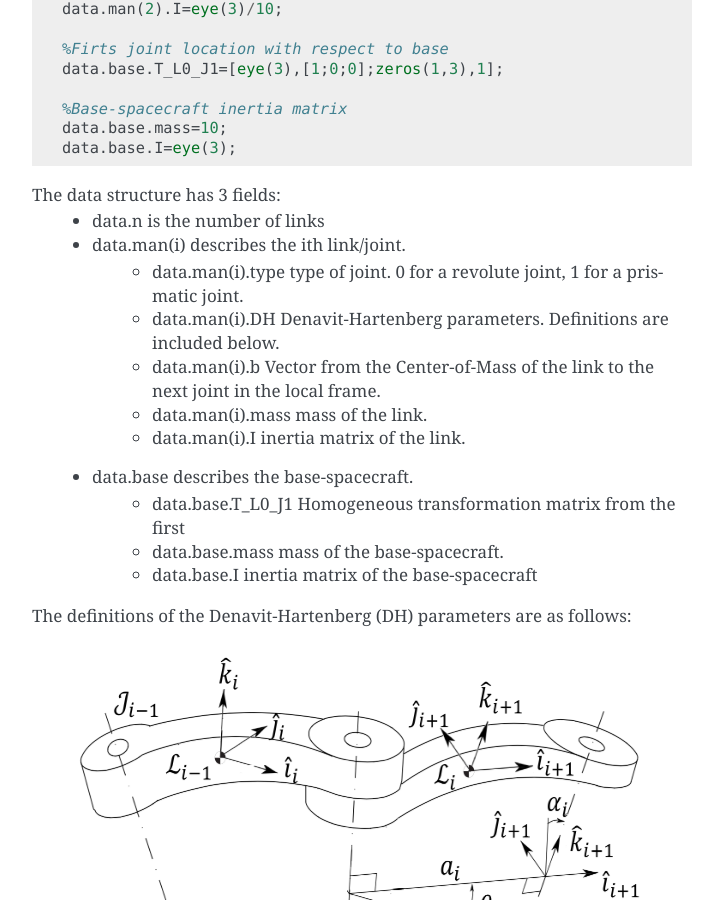
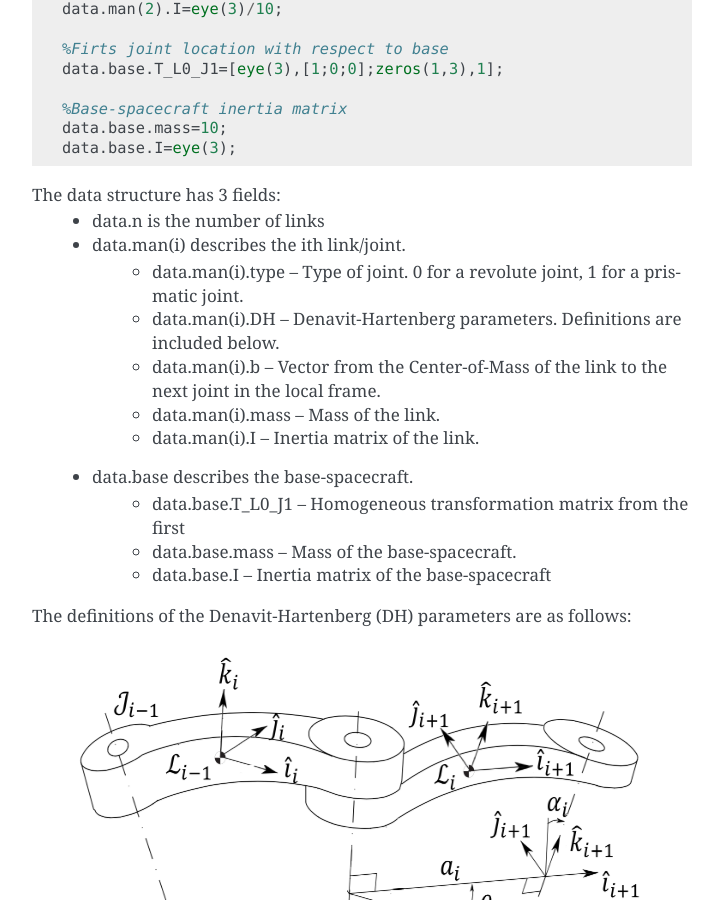
Before and after one commit to wujiashu0421/SPART, a Sphinx documentation site: the page built from docs/source/QuickStart.rst, in a window 1280 px wide and 900 px high, scrolled down 769 px. Shown: the whole window, without its empty margins (388-1111 px from the left). Built offline with Sphinx 7.4.7, drawn with Linux system fonts in a browser that asks for light colours; some of the changed text lies outside the part shown.

Commit message:
Minor formatting changes.

```diff
--- a/docs/source/QuickStart.rst
+++ b/docs/source/QuickStart.rst
@@ -44,15 +44,15 @@ Most of these functions require a description of the spacecraft-manipulator syst
 The data structure has 3 fields:
 	* data.n is the number of links
 	* data.man(i) describes the ith link/joint.
-		* data.man(i).type type of joint. 0 for a revolute joint, 1 for a prismatic joint.
-		* data.man(i).DH Denavit-Hartenberg parameters. Definitions are included below.
-		* data.man(i).b Vector from the Center-of-Mass of the link to the next joint in the local frame.
-		* data.man(i).mass mass of the link.
-		* data.man(i).I inertia matrix of the link.
+		* data.man(i).type -- Type of joint. 0 for a revolute joint, 1 for a prismatic joint.
+		* data.man(i).DH -- Denavit-Hartenberg parameters. Definitions are included below.
+		* data.man(i).b -- Vector from the Center-of-Mass of the link to the next joint in the local frame.
+		* data.man(i).mass -- Mass of the link.
+		* data.man(i).I -- Inertia matrix of the link.
 	* data.base describes the base-spacecraft.
-		* data.base.T_L0_J1 Homogeneous transformation matrix from the first
-		* data.base.mass mass of the base-spacecraft.
-		* data.base.I inertia matrix of the base-spacecraft
+		* data.base.T_L0_J1 -- Homogeneous transformation matrix from the first
+		* data.base.mass -- Mass of the base-spacecraft.
+		* data.base.I -- Inertia matrix of the base-spacecraft
 
 
 The definitions of the Denavit-Hartenberg (DH) parameters are as follows:
@@ -102,15 +102,15 @@ Then we can start calling some functions. For example the kinematic function:
 	[RJ,RL,r,l,e,t0,tm,Bij,Bi0,P0,pm,TEE]=Kinematics_Serial(R0,r0,qm,q0dot,qmdot,data);
 
 The output of the function is as follows:
-	* RJ - Joint 3x3 rotation matrices.
-	* RL - Links 3x3 rotation matrices.
-	* r - Links positions.
-	* l - Joints positions.
-	* e - Joints rotations axis.
-	* t0 - Base-spacecraft twist vector
-	* tm - Manipulator twist vector.
-	* Bij - Twist-propagation matrix (for manipulator i>0 and j>0).
-	* Bi0 - Twist-propagation matrix (for i>0 and j=0).
-	* P0 - Base-spacecraft twist-propagation vector.
-	* pm - Manipulator twist-propagation vector.
-	* TEE - End-Effector Homogeneous transformation matrix.
+	* RJ -- Joint 3x3 rotation matrices.
+	* RL -- Links 3x3 rotation matrices.
+	* r -- Links positions.
+	* l -- Joints positions.
+	* e -- Joints rotations axis.
+	* t0 -- Base-spacecraft twist vector
+	* tm -- Manipulator twist vector.
+	* Bij -- Twist-propagation matrix (for manipulator i>0 and j>0).
+	* Bi0 -- Twist-propagation matrix (for i>0 and j=0).
+	* P0 -- Base-spacecraft twist-propagation vector.
+	* pm -- Manipulator twist-propagation vector.
+	* TEE -- End-Effector Homogeneous transformation matrix.
```
